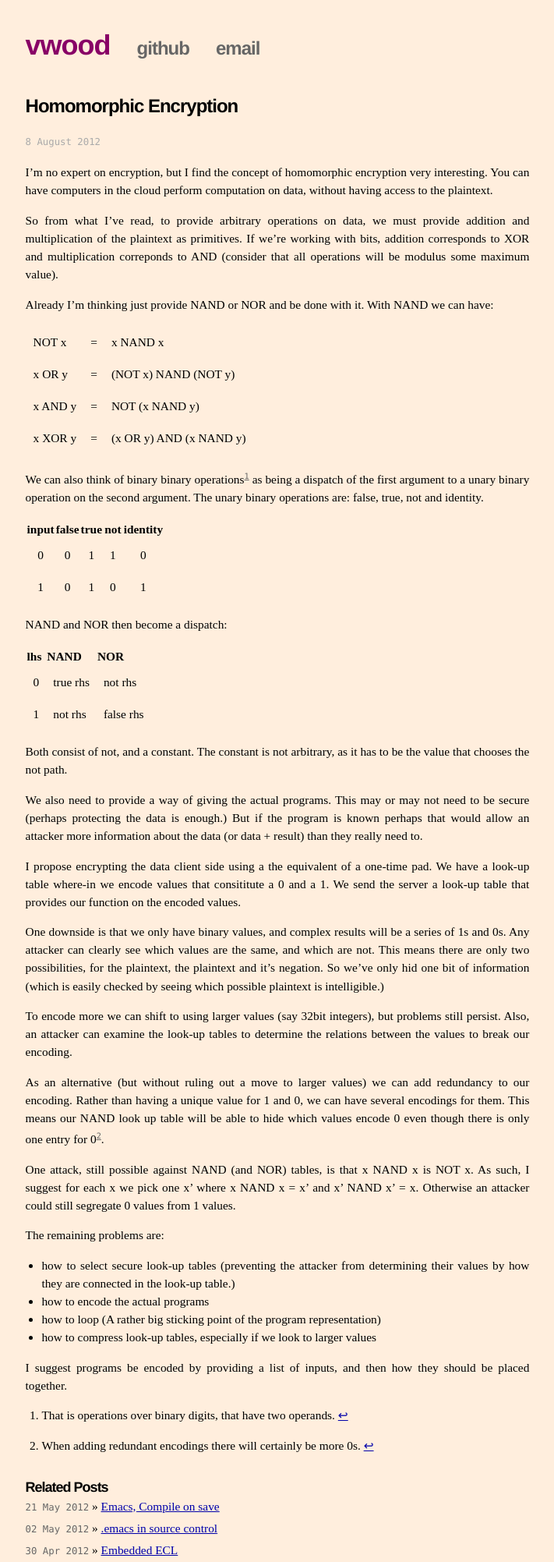
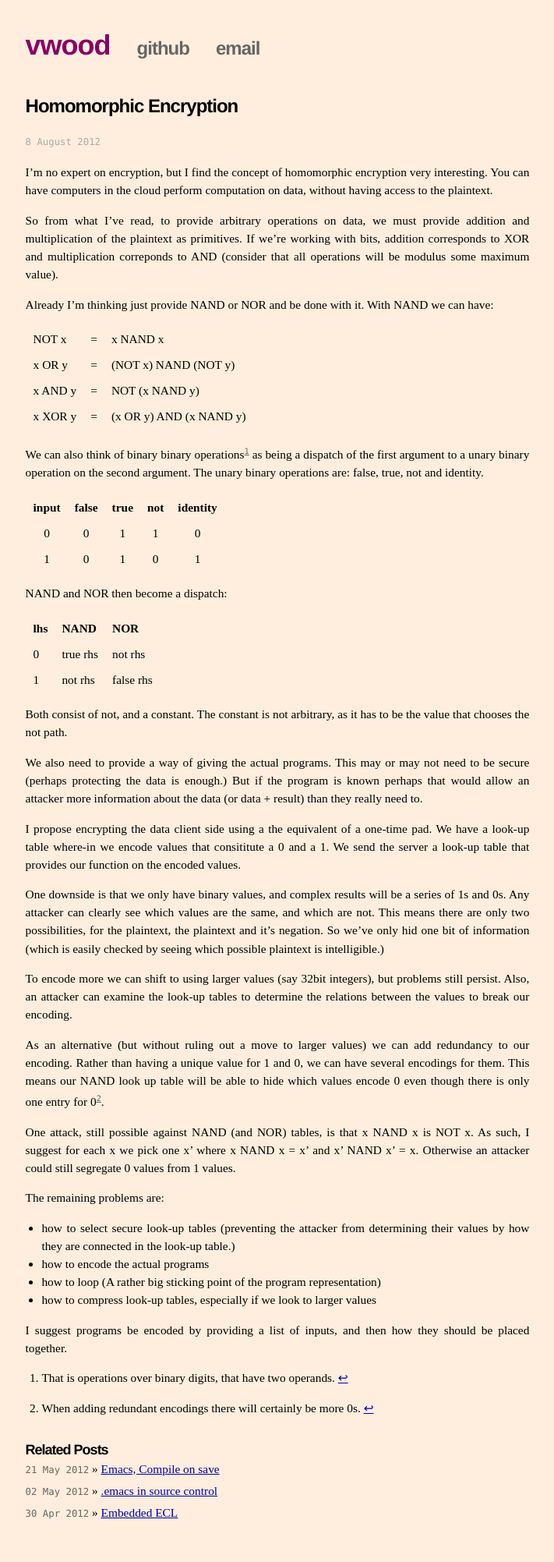
Before and after one commit to vwood/vwood.github.com, a Jekyll site: the page built from _posts/2012-8-8-homorphic-encryption.md, in a window 1280 px wide. Shown: the whole page at 78% size, without its empty margins (284-995 px from the left). Built offline with Jekyll 4.4.1, drawn with Linux system fonts in a browser that asks for light colours; after the commit the page ends 1955 px from its top, so only the background shows below that.

Commit message:
Further adjust table cell padding

```diff
--- a/_posts/2012-8-8-homorphic-encryption.md
+++ b/_posts/2012-8-8-homorphic-encryption.md
@@ -29,7 +29,7 @@ We can also think of binary binary operations[^1] as being a dispatch of the fir
 
 NAND and NOR then become a dispatch:
 
-| lhs |  NAND     |       NOR |
+| lhs |      NAND |       NOR |
 |-----|-----------|-----------|
 |   0 |  true rhs |   not rhs |
 |   1 |   not rhs | false rhs |
--- a/css/style.css
+++ b/css/style.css
@@ -47,8 +47,12 @@ table {
     font: 100%;
 }
 
+th {
+    padding: 4px 8px;
+}
+
 td {
-    padding: 8px;
+    padding: 4px 8px;
 }
 
 ul.posts {
```
